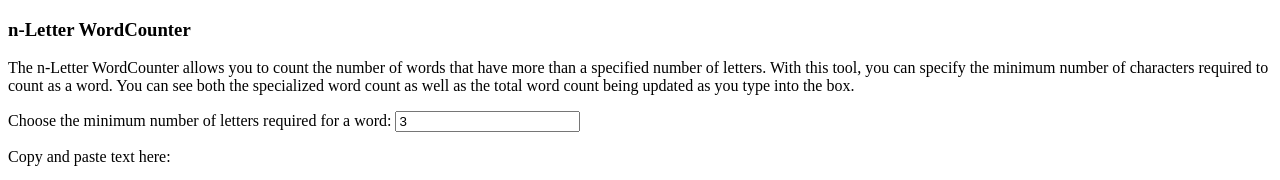
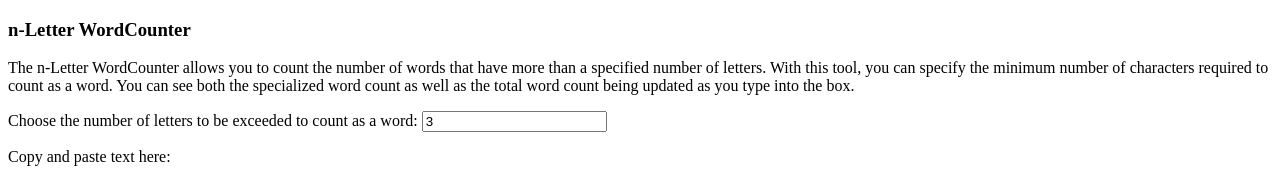
Before and after one commit to jskimmer/n-letter-wordcounter, a plain HTML site: page index.html in a window 1280 px wide. Shown: the top 180 px of the page. Drawn offline with nearby package versions, Linux system fonts and the light colour scheme.

Commit message:
Update index.html

```diff
--- a/index.html
+++ b/index.html
@@ -11,7 +11,7 @@
 </div>
 
 <div ng-app="wordcountApp" ng-controller="wordcountController">
-	<p> Choose the minimum number of letters required for a word:
+	<p> Choose the number of letters to be exceeded to count as a word:
 	<input type="number" ng-model="min_letters"> </p>
 
 	<p> Copy and paste text here: </p>
```
